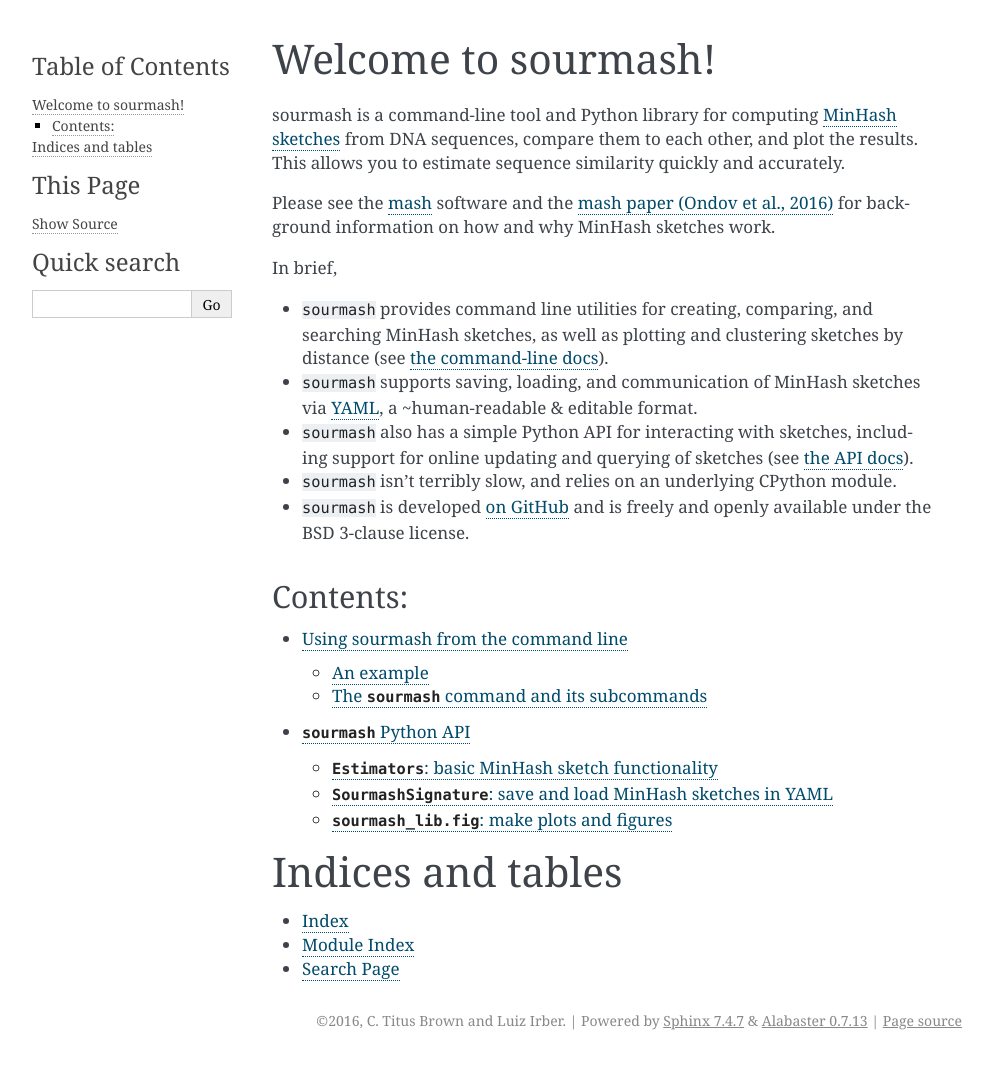
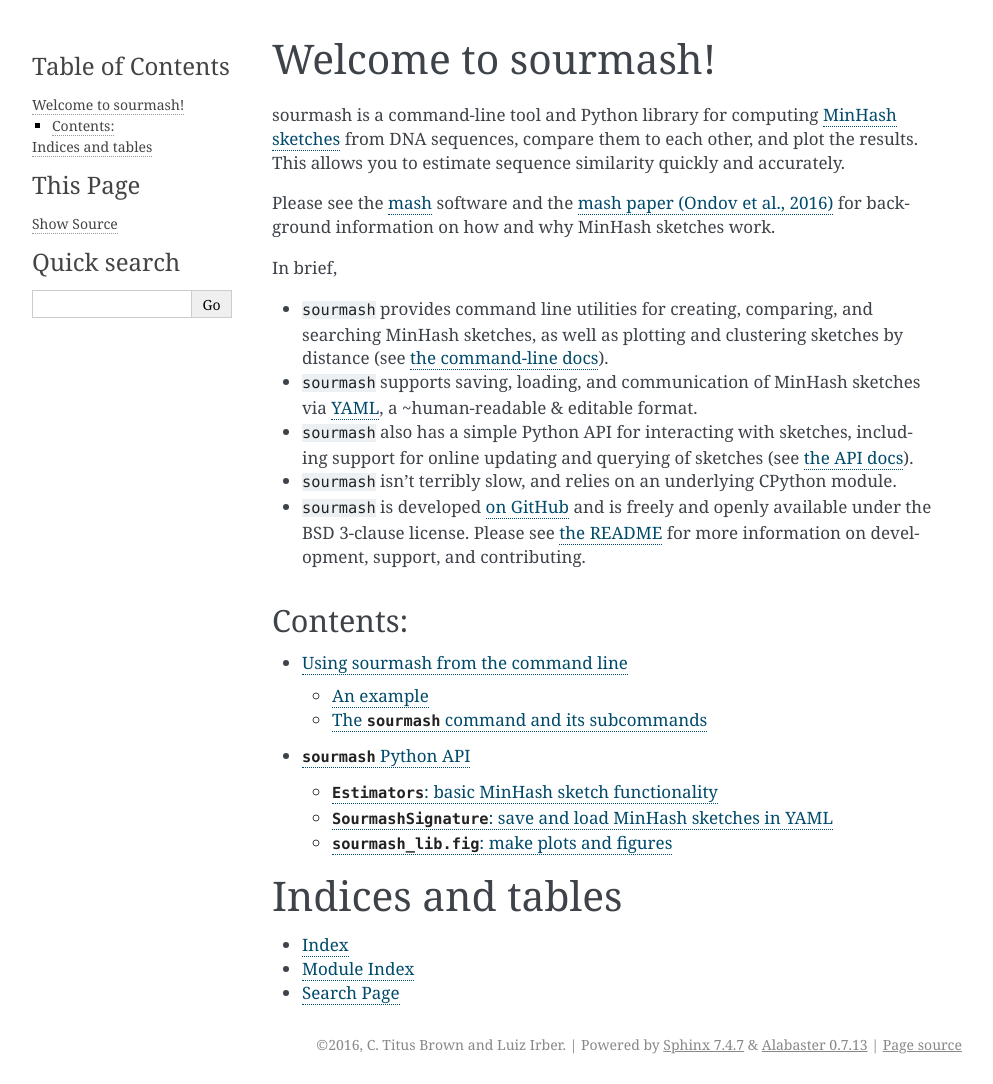
Before and after one commit to sourmash-bio/sourmash, a Sphinx documentation site: the page built from doc/index.rst, in a window 1280 px wide. Shown: the whole page, without its empty margins (148-1141 px from the left). Built offline with Sphinx 7.4.7, drawn with Linux system fonts in a browser that asks for light colours; before the commit the page ends 1060 px from its top, so only the background shows below that.

Commit message:
update to point to README

```diff
--- a/doc/index.rst
+++ b/doc/index.rst
@@ -35,7 +35,9 @@
 
 * ``sourmash`` is developed `on GitHub
   <https://github.com/dib-lab/sourmash>`__ and is freely and openly
-  available under the BSD 3-clause license.
+  available under the BSD 3-clause license.  Please see `the README
+  <https://github.com/dib-lab/sourmash/blob/master/README.md>`__ for
+  more information on development, support, and contributing.
 
 Contents:
 ---------
```
